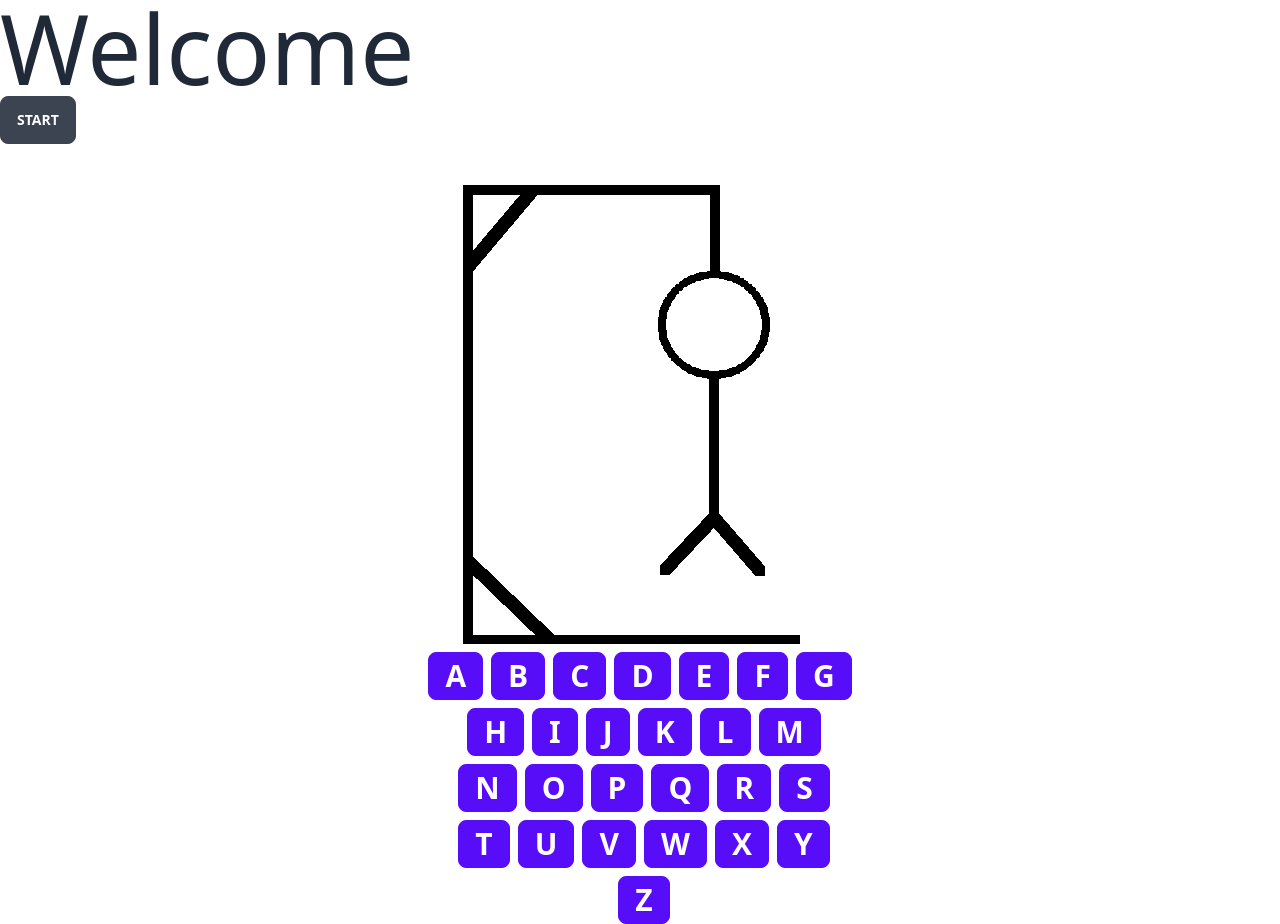
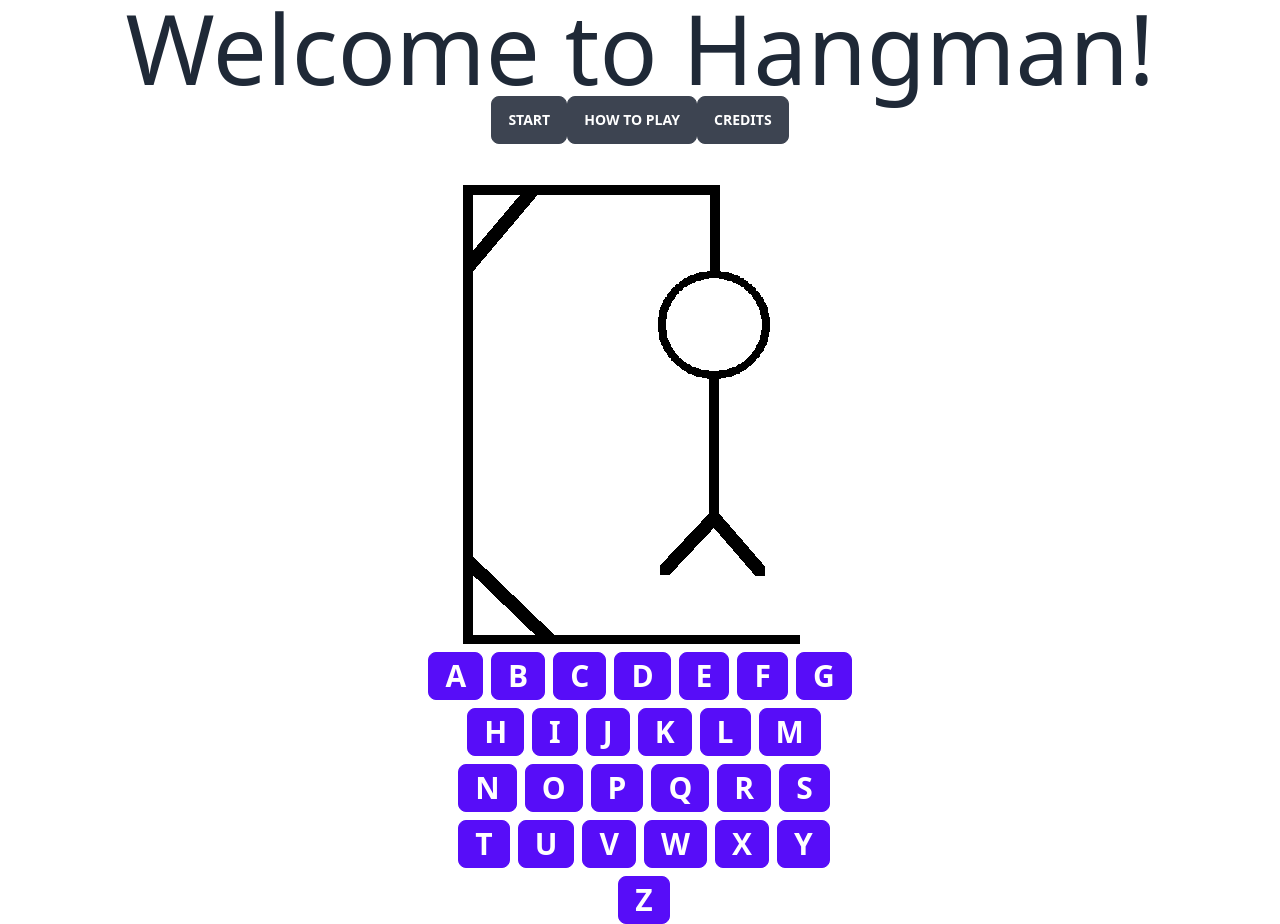
Before and after one commit to RomBarr/CPSC_349_Project_3, a website with bundled scripts: page index.html in a window 1280 px wide. Built offline with nearby package versions, Linux system fonts and the light colour scheme.

Commit message:
centered Welcome message & buttons

```diff
--- a/index.html
+++ b/index.html
@@ -5,9 +5,13 @@
   <link rel="stylesheet" type="text/css" href="/assets/css/main.css">
 </head>
 <body>
-  <div id="page1">
-    <h1 class="text-8xl">Welcome</h1>
-    <button class="btn">Start</button>
+   <div id="Landing Page">
+    <h1 id="Title" class=" text-8xl flex flex-wrap justify-center">Welcome to Hangman!</h1>
+    <h2 idk="buttons" class="flex flex-wrap justify-center grid grid-rows-1 grid-flowcol gap-4">
+      <button class="btn">Start</button>
+      <button class="btn"> How to Play</button>
+      <button class="btn">Credits</button>
+    </h2>
   </div>
 
   <div id="page2">
```
